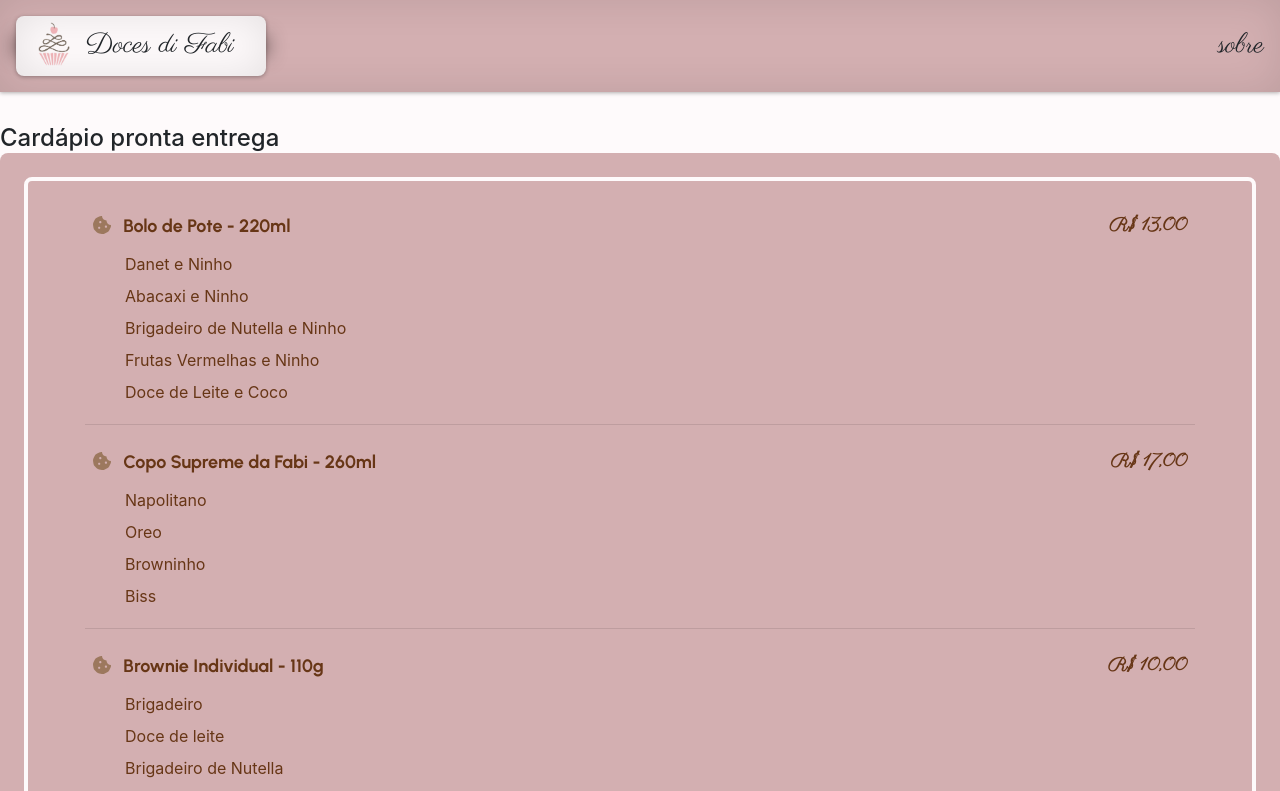
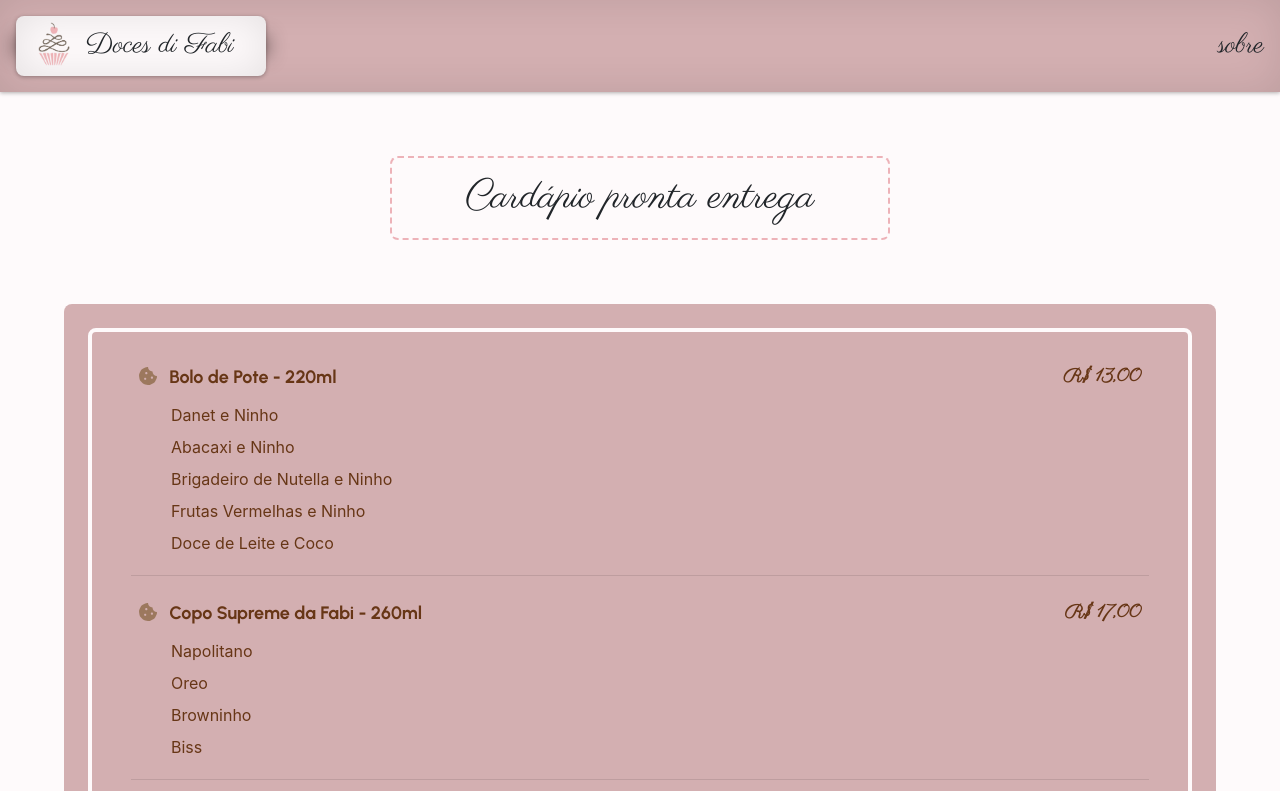
Before and after one commit to jackyfialho/doces-di-fabi, an Angular app: page /cardapio-retirada in a window 1280 px wide. Shown: the top 791 px of the page. Built offline with nearby package versions, Linux system fonts and the light colour scheme.

Commit message:
list menu change styles

```diff
--- a/src/app/app.component.ts
+++ b/src/app/app.component.ts
@@ -1,27 +1,18 @@
 import { Component, OnInit } from '@angular/core';
-
-import { Product } from 'src/models/products.model';
-import { ProductsService } from 'src/services/products.service';
 
 @Component({
   selector: 'app-root',
   templateUrl: './app.component.html',
   styleUrls: ['./app.component.scss'],
-  providers: [ProductsService],
+  providers: [],
 })
 export class AppComponent implements OnInit {
   title = 'doces-di-fabi';
   loadedFeature = 'menu';
 
-  takeOutProducts: Product[] = [];
-  preOrderProducts: Product[] = [];
+  constructor() {}
 
-  constructor(private productsService: ProductsService) {}
-
-  ngOnInit(): void {
-    this.takeOutProducts = this.productsService.getTakeOutProducts();
-    this.preOrderProducts = this.productsService.getPreOrderProducts();
-  }
+  ngOnInit(): void {}
 
   onNavigate(feature: string) {
     this.loadedFeature = feature;
--- a/src/app/shared/components/list-menu/list-menu-subitem/list-menu-subitem.component.scss
+++ b/src/app/shared/components/list-menu/list-menu-subitem/list-menu-subitem.component.scss
@@ -1,7 +1,11 @@
 @import 'src/styles/sass/base';
 
 .list-menu-subitem {
-  padding-left: 40px;
+  padding-left: 0;
+
+  @media (min-width: $sm) {
+    padding-left: 40px;
+  }
 
   .subitem-text {
     padding: map-get($spacing, x-small) 0;
--- a/src/app/shared/components/list-menu/list-menu.component.scss
+++ b/src/app/shared/components/list-menu/list-menu.component.scss
@@ -1,21 +1,50 @@
 @import 'src/styles/sass/base';
 
 .menu-container {
-  margin-top: map-get($spacing, x-large);
-  margin-bottom: map-get($spacing, x-large);
+  padding: map-get($spacing, medium);
+  text-align: center;
+
+  @media (min-width: $sm) {
+    padding: map-get($spacing, xx-large);
+  }
+
+  h4 {
+    font-family: map-get($font-family, primary);
+    font-weight: map-get($font-weight, medium);
+    font-size: map-get($font-size, x-large);
+    padding: map-get($spacing, medium) 0;
+    border: 2px dashed $logo-pink;
+    border-radius: 8px;
+    margin: 0 auto;
+    max-width: 320px;
+
+    @media (min-width: $sm) {
+      font-size: map-get($font-size, xx-large);
+      max-width: 500px;
+    }
+  }
 
   .products-list {
     color: $dark-brown;
     background-color: $light-pink;
     padding: map-get($spacing, large);
     border-radius: map-get($spacing, small);
+    margin-top: map-get($spacing, x-large);
+
+    @media (min-width: $sm) {
+      margin-top: map-get($spacing, xx-large);
+    }
   }
 
   .menu-border {
     border: 4px solid $white;
     border-radius: map-get($spacing, small);
-    padding: map-get($spacing, large);
+    padding: map-get($spacing, small);
     position: relative;
+
+    @media (min-width: $sm) {
+      padding: map-get($spacing, large);
+    }
 
     h4 {
       margin: map-get($spacing, medium) 0;
```
Also changed, not shown: src/app/app.component.html (+0 -21 lines).
